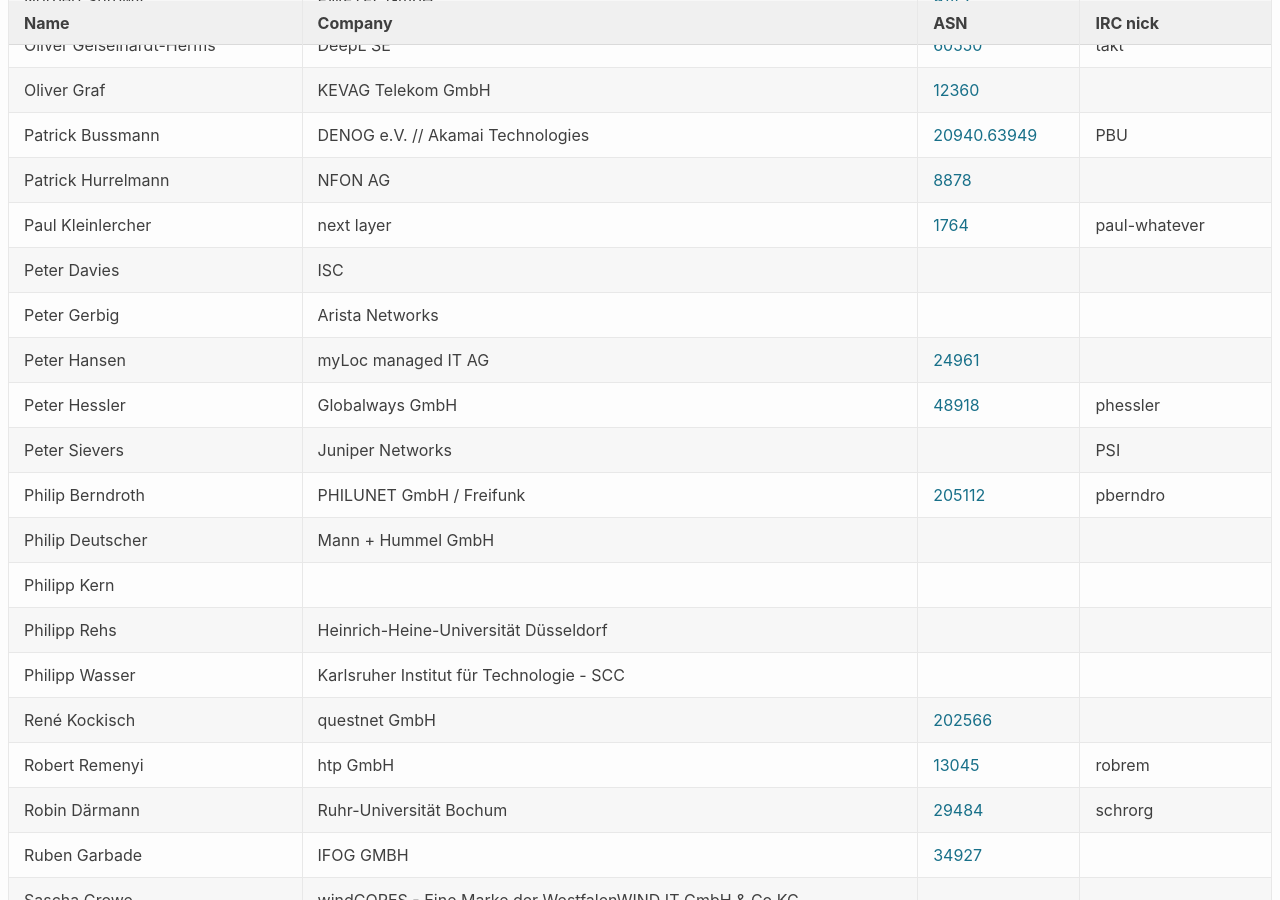
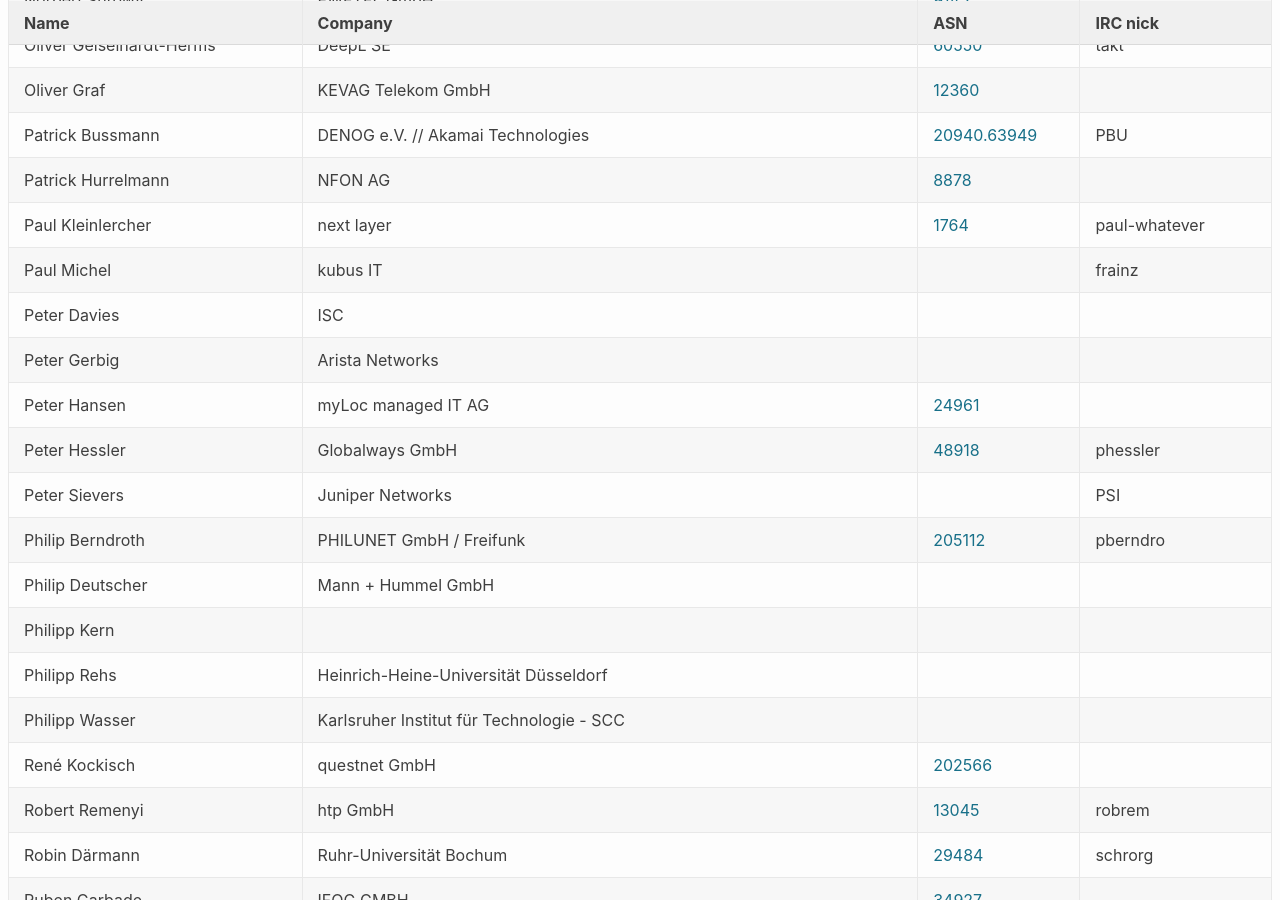
Before and after one commit to denog/pretix-attendeelist, a Jekyll site: the page built from denog15/index.md, in a window 1280 px wide and 900 px high, scrolled down 7714 px. Built offline with Jekyll 4.4.1, drawn with Linux system fonts in a browser that asks for light colours.

Commit message:
Latest data: Thu Sep 28 12:36:44 UTC 2023

```diff
--- a/_data/attendees_denog15_onsite.json
+++ b/_data/attendees_denog15_onsite.json
@@ -1038,6 +1038,12 @@
     "asn": "1764"
   },
   {
+    "name": "Paul Michel",
+    "company": "kubus IT",
+    "irc": "frainz",
+    "asn": null
+  },
+  {
     "name": "Peter Davies",
     "company": "ISC",
     "irc": null,
```
